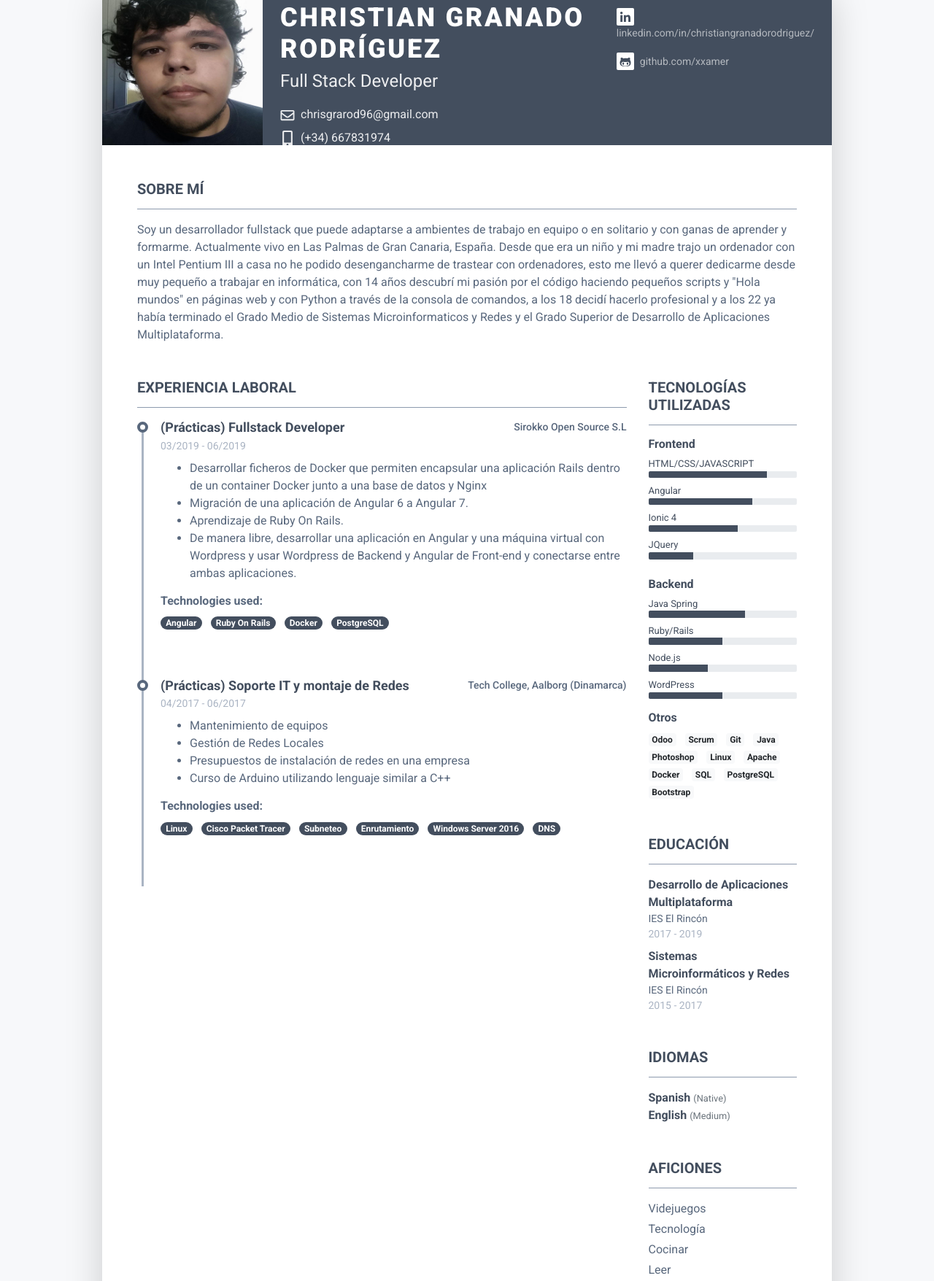
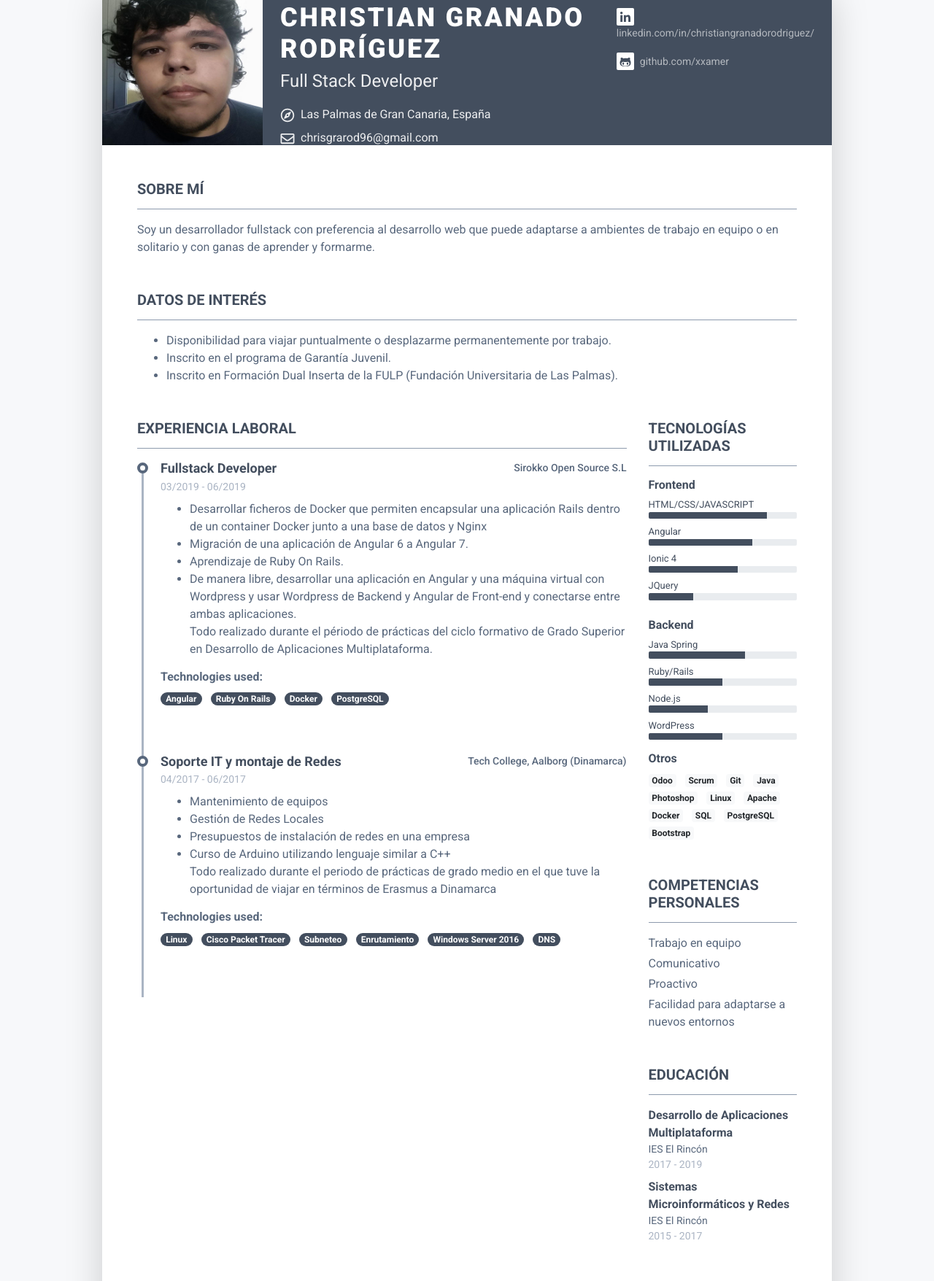
Before and after one commit to Xxamer/Curriculum, a plain HTML site: page index.html in a window 1280 px wide. Shown: the part 51-1807 px from the top of the page at 73% size. Drawn offline with Linux system fonts and the light colour scheme.

Commit message:
CV Updated

```diff
--- a/index.html
+++ b/index.html
@@ -36,8 +36,10 @@
 							<h1 class="name mt-0 mb-1 text-white text-uppercase">Christian Granado Rodríguez</h1>
 							<div class="title mb-3">Full Stack Developer</div>
 							<ul class="list-unstyled">
-								<li class="mb-2"><a><i class="far fa-envelope fa-fw mr-2"
-											data-fa-transform="grow-3"></i>chrisgrarod96@gmail.com</a></li>
+								<li class="mb-2"><a><i class="far fa-compass fa-fw mr-2"
+											data-fa-transform="grow-3"></i>Las Palmas de Gran Canaria, España</a></li>
+											<li class="mb-2"><a><i class="far fa-envelope fa-fw mr-2"
+												data-fa-transform="grow-3"></i>chrisgrarod96@gmail.com</a></li>
 								<li><a><i class="fas fa-mobile-alt fa-fw mr-2" data-fa-transform="grow-6"></i>(+34)
 										667831974</a></li>
 							</ul>
@@ -52,8 +54,6 @@
 								<li class="mb-3"><a href="https://github.com/xxamer"><span
 											class="fa-container text-center mr-2"><i
 												class="fab fa-github-alt fa-fw"></i></span>github.com/xxamer</a></li>
-								<!-- <li class="mb-3"><a href="#"><span class="fa-container text-center mr-2"><i class="fab fa-codepen fa-fw"></i></span>codepen.io/username/</a></li> -->
-								<!-- <li><a href="#"><span class="fa-container text-center mr-2"><i class="fas fa-globe"></i></span>yourwebsite.com</a></li> -->
 							</ul>
 						</div>
 						<!--//secondary-info-->
@@ -67,18 +67,18 @@
 				<section class="resume-section summary-section mb-5">
 					<h2 class="resume-section-title text-uppercase font-weight-bold pb-3 mb-3">Sobre mí</h2>
 					<div class="resume-section-content">
-						<p class="mb-0">Soy un desarrollador fullstack que puede adaptarse a ambientes de trabajo en
-							equipo o en solitario y con ganas de aprender y formarme. Actualmente vivo en Las Palmas de
-							Gran Canaria, España.
-							Desde que era un niño y mi madre trajo un
-							ordenador con un Intel Pentium III a casa no
-							he podido desengancharme de trastear con ordenadores, esto me llevó a querer dedicarme desde
-							muy pequeño a trabajar en informática, con 14 años descubrí mi pasión por el código
-							haciendo pequeños scripts y "Hola mundos" en páginas web y con Python a través de la consola
-							de comandos, a los 18 decidí hacerlo profesional y a los 22 ya había terminado el Grado
-							Medio de
-							Sistemas Microinformaticos y Redes y el Grado Superior de Desarrollo de Aplicaciones
-							Multiplataforma.</p>
+						<p class="mb-0">Soy un desarrollador fullstack con preferencia al desarrollo web que puede adaptarse a ambientes de trabajo en
+							equipo o en solitario y con ganas de aprender y formarme.</p>
+					</div>
+				</section>
+				<section class="resume-section summary-section mb-5">
+					<h2 class="resume-section-title text-uppercase font-weight-bold pb-3 mb-3">Datos de Interés</h2>
+					<div class="resume-section-content">
+						<ul>
+							<li>Disponibilidad para viajar puntualmente o desplazarme permanentemente por trabajo.</li>
+							<li>Inscrito en el programa de Garantía Juvenil.</li>
+							<li>Inscrito en Formación Dual Inserta de la FULP (Fundación Universitaria de Las Palmas).</li>
+						</ul>
 					</div>
 				</section>
 				<!--//summary-section-->
@@ -94,7 +94,7 @@
 
 										<div class="resume-timeline-item-header mb-2">
 											<div class="d-flex flex-column flex-md-row">
-												<h3 class="resume-position-title font-weight-bold mb-1">(Prácticas)
+												<h3 class="resume-position-title font-weight-bold mb-1">
 													Fullstack Developer
 												</h3>
 												<div class="resume-company-name ml-auto">Sirokko Open Source S.L</div>
@@ -113,6 +113,9 @@
 												<li>De manera libre, desarrollar una aplicación en Angular y una máquina
 													virtual con Wordpress y usar Wordpress de Backend y Angular de
 													Front-end y conectarse entre ambas aplicaciones.</li>
+												<p> Todo realizado durante el périodo de prácticas del ciclo formativo
+													de Grado Superior en Desarrollo de Aplicaciones Multiplataforma.
+												</p>
 											</ul>
 											<h4 class="resume-timeline-item-desc-heading font-weight-bold">Technologies
 												used:</h4>
@@ -137,7 +140,7 @@
 
 										<div class="resume-timeline-item-header mb-2">
 											<div class="d-flex flex-column flex-md-row">
-												<h3 class="resume-position-title font-weight-bold mb-1">(Prácticas)
+												<h3 class="resume-position-title font-weight-bold mb-1">
 													Soporte IT y montaje de Redes</h3>
 												<div class="resume-company-name ml-auto">Tech College, Aalborg
 													(Dinamarca)</div>
@@ -153,12 +156,9 @@
 												<li>Gestión de Redes Locales</li>
 												<li>Presupuestos de instalación de redes en una empresa</li>
 												<li>Curso de Arduino utilizando lenguaje similar a C++</li>
+												<p>Todo realizado durante el periodo de prácticas de grado medio en el que tuve la
+													oportunidad de viajar en términos de Erasmus a Dinamarca</p>
 											</ul>
-											<!-- <h4 class="resume-timeline-item-desc-heading font-weight-bold">Achievements
-											</h4>
-											<p>Cum sociis natoque penatibus et magnis dis parturient montes, nascetur
-												ridiculus mus. Donec quam felis, ultricies nec, pellentesque eu, pretium
-												quis, sem.</p> -->
 											<h4 class="resume-timeline-item-desc-heading font-weight-bold">Technologies
 												used:</h4>
 											<ul class="list-inline">
@@ -178,23 +178,11 @@
 														class="badge badge-primary badge-pill">DNS</span></li>
 											</ul>
 										</div>
-										<!--//resume-timeline-item-desc-->
-
 									</article>
-									<!--//resume-timeline-item-->
-
-
-									<!--//resume-timeline-item-->
 
 
 								</div>
 								<!--//resume-timeline-->
-
-
-
-
-
-
 							</div>
 						</section>
 						<!--//experience-section-->
@@ -313,6 +301,18 @@
 							<!--resume-section-content-->
 						</section>
 						<!--//skills-section-->
+						<section class="resume-section interests-section mb-5">
+							<h2 class="resume-section-title text-uppercase font-weight-bold pb-3 mb-3">Competencias personales</h2>
+							<div class="resume-section-content">
+								<ul class="list-unstyled">
+									<li class="mb-1">Trabajo en equipo</li>
+									<li class="mb-1">Comunicativo</li>
+									<li class="mb-1">Proactivo</li>
+									<li class="mb-1">Facilidad para adaptarse a nuevos entornos</li>
+								</ul>
+							</div>
+						</section>
+						<!-- Social Skills section-->
 						<section class="resume-section education-section mb-5">
 							<h2 class="resume-section-title text-uppercase font-weight-bold pb-3 mb-3">Educación</h2>
 							<div class="resume-section-content">
@@ -351,7 +351,7 @@
 							<h2 class="resume-section-title text-uppercase font-weight-bold pb-3 mb-3">Aficiones</h2>
 							<div class="resume-section-content">
 								<ul class="list-unstyled">
-									<li class="mb-1">Videjuegos</li>
+									<li class="mb-1">Videojuegos</li>
 									<li class="mb-1">Tecnología</li>
 									<li class="mb-1">Cocinar</li>
 									<li class="mb-1">Leer</li>
```
